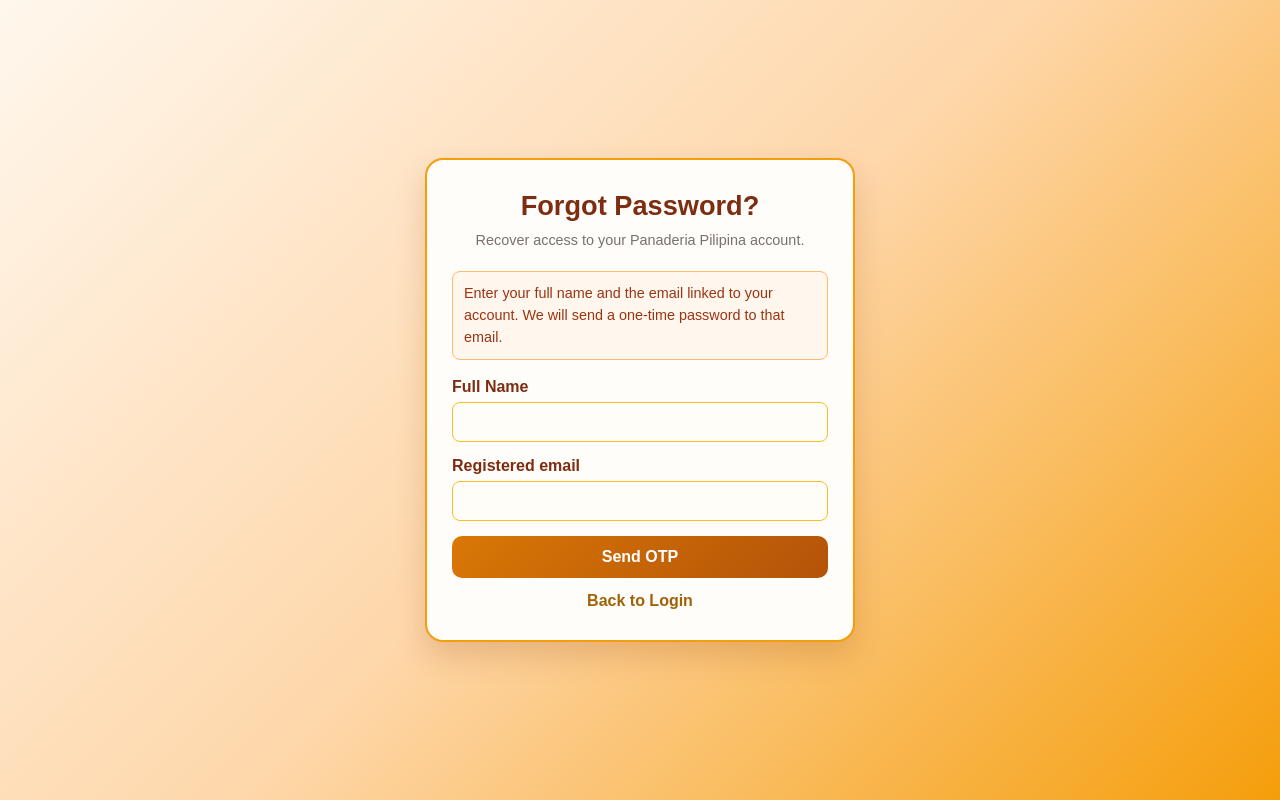
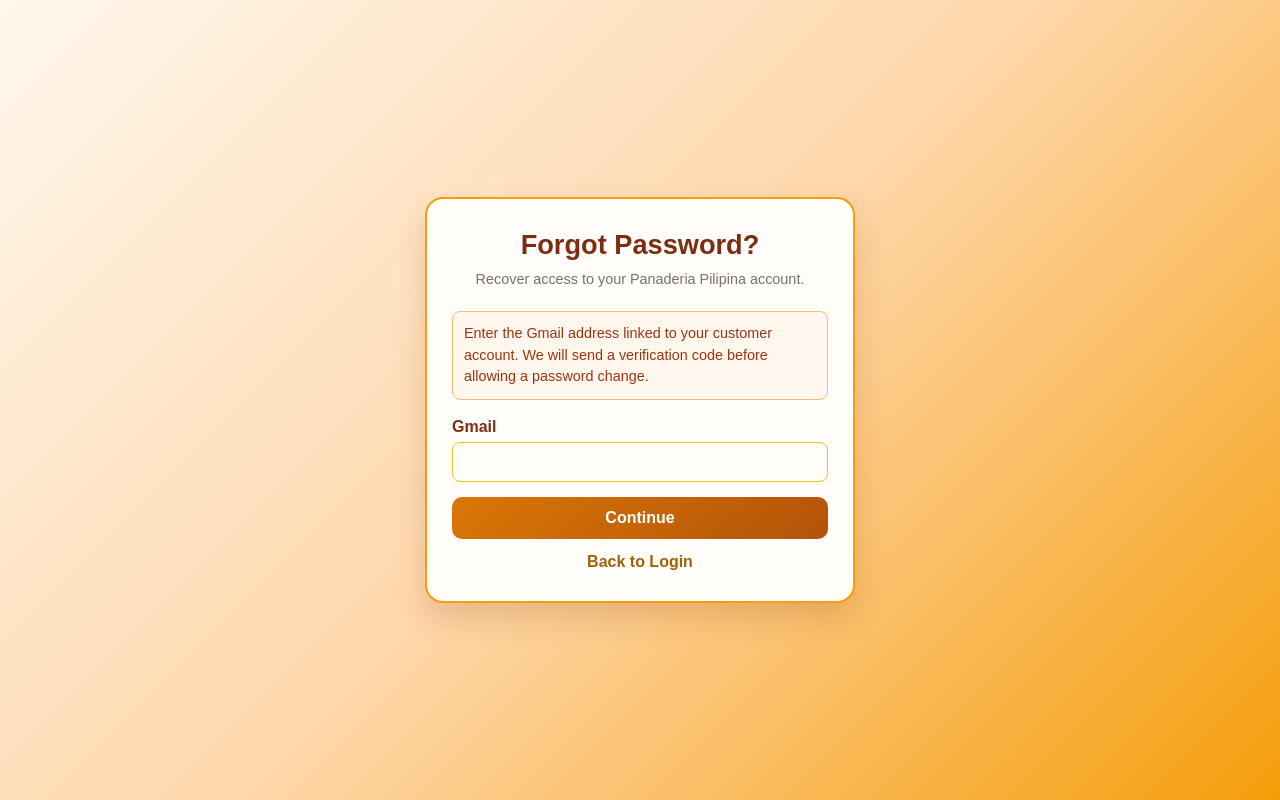
Before and after one commit to toycoshielo23-dotcom/panaderia-pilipina, a PHP site: the page made by login form/forgot_password.php in a window 1280 px wide. Run offline with PHP 8.4, Linux system fonts and the light colour scheme.

Commit message:
Separate account creation and password reset steps
Co-authored-by: Copilot <223556219+Copilot@users.noreply.github.com>

```diff
--- a/Project/admin dashboard/admin_dashboard.php
+++ b/Project/admin dashboard/admin_dashboard.php
@@ -2,7 +2,7 @@
 session_start();
 
 if (!isset($_SESSION['role']) || $_SESSION['role'] !== 'admin') {
-    header('Location: ../../login%20form/index.php?error=Please+login+as+admin');
+    header('Location: ../../login%20form/login.php?error=Please+login+as+admin');
     exit();
 }
 
--- a/auth.php
+++ b/auth.php
@@ -6,14 +6,14 @@ require_once __DIR__ . '/app_config.php';
 if ($_SERVER['REQUEST_METHOD'] !== 'POST' || !isset($_POST['login'])) {
     $_SESSION = [];
     session_regenerate_id(true);
-    header('Location: /login%20form/index.php');
+    header('Location: /login%20form/login.php');
     exit();
 }
 
 // Simple per-session throttle to blunt online password guessing.
 require_once __DIR__ . '/login_guard.php';
 if (!loginGuardAllowsAttempt('login')) {
-    header('Location: /login%20form/index.php?error=' . rawurlencode('Too many attempts. Please try again in a few minutes.'));
+    header('Location: /login%20form/login.php?error=' . rawurlencode('Too many attempts. Please try again in a few minutes.'));
     exit();
 }
 
@@ -65,5 +65,5 @@ if ($validRole && in_array($role, ['', 'customer'], true) && appEnv('ENABLE_DEMO
 
 // Recorded AFTER clearing the session above, so $_SESSION = [] cannot wipe it.
 loginGuardRecordFailure('login');
-header('Location: /login%20form/index.php?error=Invalid+email+or+password');
+header('Location: /login%20form/login.php?error=Invalid+email+or+password');
 exit();
--- a/customer dashboard/customer_dashboard.php
+++ b/customer dashboard/customer_dashboard.php
@@ -2,7 +2,7 @@
 session_start();
 
 if (!isset($_SESSION['role']) || $_SESSION['role'] !== 'customer') {
-    header('Location: ../login%20form/index.php?error=Please+login+as+customer');
+    header('Location: ../login%20form/login.php?error=Please+login+as+customer');
     exit();
 }
 
--- a/login form/admin_login.php
+++ b/login form/admin_login.php
@@ -1,4 +1,4 @@
 <?php
 $query = $_SERVER['QUERY_STRING'] ?? '';
-header('Location: index.php' . ($query !== '' ? '?' . $query : ''));
+header('Location: login.php' . ($query !== '' ? '?' . $query : ''));
 exit();
--- a/login form/customer_login.php
+++ b/login form/customer_login.php
@@ -1,4 +1,4 @@
 <?php
 $query = $_SERVER['QUERY_STRING'] ?? '';
-header('Location: index.php' . ($query !== '' ? '?' . $query : ''));
+header('Location: login.php' . ($query !== '' ? '?' . $query : ''));
 exit();
--- a/login form/forgot_password.php
+++ b/login form/forgot_password.php
@@ -8,6 +8,11 @@ require_once __DIR__ . '/../account_store.php';
 
 $role = ($_GET['role'] ?? $_POST['role'] ?? 'customer') === 'admin' ? 'admin' : 'customer';
 $message = '';
+$resetStage = 'email';
+
+if (isset($_GET['restart'])) {
+    unset($_SESSION['reset_email'], $_SESSION['reset_otp'], $_SESSION['reset_expires'], $_SESSION['reset_attempts'], $_SESSION['reset_verified']);
+}
 
 if (!function_exists('generateOtp')) {
     function generateOtp(): string
@@ -39,7 +44,7 @@ if (!function_exists('smtpConfigValue')) {
             return $environmentValue;
         }
 
-        $configPath = dirname(__DIR__, 3) . '/.env';
+        $configPath = dirname(__DIR__) . '/.env';
         if (!is_file($configPath) || !is_readable($configPath)) {
             return $default;
         }
@@ -72,7 +77,7 @@ if (!function_exists('sendOtpEmail')) {
     {
         $username = smtpConfigValue('GMAIL_SMTP_USER');
         $password = preg_replace('/\s+/', '', smtpConfigValue('GMAIL_SMTP_PASS'));
-        $fromEmail = $username;
+        $fromEmail = smtpConfigValue('GMAIL_SMTP_FROM', $username);
         $fromName = smtpConfigValue('GMAIL_SMTP_FROM_NAME', 'Panaderia Pilipina');
 
         if ($username === '' || $password === '') {
@@ -128,70 +133,76 @@ if (!function_exists('sendOtpEmail')) {
     }
 }
 
-if (!function_exists('findCustomerByIdentity')) {
-    function findCustomerByIdentity(array $accounts, string $fullName, string $email): ?array
+if (!function_exists('clearPasswordResetState')) {
+    function clearPasswordResetState(): void
     {
-        foreach ($accounts as $account) {
-            $storedFullName = trim((string)($account['full_name'] ?? ''));
-            $storedUsername = trim((string)($account['username'] ?? ''));
-            $nameMatches = $storedFullName !== '' && strtolower($storedFullName) === strtolower($fullName);
-            $legacyUsernameMatches = $storedUsername !== '' && strtolower($storedUsername) === strtolower($fullName);
-            $emailMatches = strtolower((string)($account['email'] ?? '')) === strtolower($email);
-
-            if (($nameMatches || $legacyUsernameMatches) && $emailMatches) {
-                return $account;
-            }
-        }
-
-        return null;
+        unset($_SESSION['reset_email'], $_SESSION['reset_otp'], $_SESSION['reset_expires'], $_SESSION['reset_attempts'], $_SESSION['reset_verified']);
     }
 }
 
 if ($_SERVER['REQUEST_METHOD'] === 'POST' && $role === 'customer') {
-    $action = $_POST['action'] ?? 'send_otp';
-    $fullName = trim($_POST['full_name'] ?? '');
-    $email = strtolower(trim($_POST['email'] ?? ''));
+    $action = (string)($_POST['action'] ?? 'send_otp');
 
     if ($action === 'send_otp') {
-        if ($fullName === '' || $email === '') {
-            $message = 'Please enter your full name and registered email.';
+        $email = strtolower(trim((string)($_POST['email'] ?? '')));
+        if (!filter_var($email, FILTER_VALIDATE_EMAIL)) {
+            $message = 'Enter a valid Gmail address.';
         } else {
             $accounts = loadCustomerAccounts();
-            $customer = findCustomerByIdentity($accounts, $fullName, $email);
+            $accountExists = false;
+            foreach ($accounts as $account) {
+                if (strtolower((string)($account['email'] ?? '')) === $email) {
+                    $accountExists = true;
+                    break;
+                }
+            }
 
-            if ($customer === null) {
-                $message = 'We could not find a matching customer account with that full name and email.';
-            } else {
             $otp = generateOtp();
             $_SESSION['reset_email'] = $email;
-                $_SESSION['reset_full_name'] = $fullName;
             $_SESSION['reset_otp'] = $otp;
             $_SESSION['reset_expires'] = time() + 600;
+            $_SESSION['reset_attempts'] = 0;
+            $_SESSION['reset_verified'] = false;
 
-                $sent = sendOtpEmail($email, $otp);
-                if ($sent) {
-                    $message = 'An OTP has been sent to your registered email. Enter it below to continue.';
+            if ($accountExists && !sendOtpEmail($email, $otp)) {
+                clearPasswordResetState();
+                $message = 'Could not send the verification code. Configure Gmail SMTP to enable password reset.';
             } else {
-                    unset($_SESSION['reset_email'], $_SESSION['reset_full_name'], $_SESSION['reset_otp'], $_SESSION['reset_expires']);
-                    $message = 'OTP email could not be sent. Configure GMAIL_SMTP_USER and GMAIL_SMTP_PASS with your Gmail app password to enable real email OTP.';
+                header('Location: forgot_password.php?stage=otp');
+                exit();
             }
         }
-        }
-    } elseif ($action === 'verify_reset') {
+    } elseif ($action === 'verify_otp') {
         $otp = trim((string)($_POST['otp'] ?? ''));
-        $newPassword = $_POST['new_password'] ?? '';
-        $confirmPassword = $_POST['confirm_password'] ?? '';
-        $sessionEmail = $_SESSION['reset_email'] ?? '';
-        $sessionOtp = $_SESSION['reset_otp'] ?? '';
+        $sessionEmail = (string)($_SESSION['reset_email'] ?? '');
+        $sessionOtp = (string)($_SESSION['reset_otp'] ?? '');
         $expiresAt = (int)($_SESSION['reset_expires'] ?? 0);
 
         if ($sessionEmail === '' || $sessionOtp === '' || $expiresAt < time()) {
-            $_SESSION['reset_email'] = '';
-            $_SESSION['reset_otp'] = '';
-            $_SESSION['reset_expires'] = 0;
-            $message = 'Your OTP has expired. Please request a new one.';
-        } elseif ($otp !== $sessionOtp) {
+            clearPasswordResetState();
+            $message = 'Your verification code expired. Request a new one.';
+        } elseif ((int)($_SESSION['reset_attempts'] ?? 0) >= 5) {
+            clearPasswordResetState();
+            $message = 'Too many incorrect codes. Request a new one.';
+        } elseif (!hash_equals($sessionOtp, $otp)) {
+            $_SESSION['reset_attempts'] = (int)($_SESSION['reset_attempts'] ?? 0) + 1;
             $message = 'The OTP you entered is incorrect.';
+        } else {
+            session_regenerate_id(true);
+            $_SESSION['reset_verified'] = true;
+            unset($_SESSION['reset_otp'], $_SESSION['reset_attempts']);
+            header('Location: forgot_password.php?stage=password');
+            exit();
+        }
+    } elseif ($action === 'reset_password') {
+        $newPassword = (string)($_POST['new_password'] ?? '');
+        $confirmPassword = (string)($_POST['confirm_password'] ?? '');
+        $sessionEmail = (string)($_SESSION['reset_email'] ?? '');
+        $expiresAt = (int)($_SESSION['reset_expires'] ?? 0);
+
+        if ($sessionEmail === '' || empty($_SESSION['reset_verified']) || $expiresAt < time()) {
+            clearPasswordResetState();
+            $message = 'Verify your email again before changing your password.';
         } elseif (strlen($newPassword) < 8) {
             $message = 'Password must be at least 8 characters.';
         } elseif ($newPassword !== $confirmPassword) {
@@ -213,16 +224,24 @@ if ($_SERVER['REQUEST_METHOD'] === 'POST' && $role === 'customer') {
                 if (!saveCustomerAccounts($accounts)) {
                     $message = 'Could not update the password. Please try again.';
                 } else {
-                    $_SESSION['reset_email'] = '';
-                    $_SESSION['reset_full_name'] = '';
-                    $_SESSION['reset_otp'] = '';
-                    $_SESSION['reset_expires'] = 0;
-                    header('Location: customer_login.php?success=Password+reset.+Please+log+in+with+your+new+password.');
+                    clearPasswordResetState();
+                    header('Location: login.php?success=Password+reset.+Please+log+in+with+your+new+password.');
                     exit();
                 }
             }
         }
     }
+}
+
+$resetExpires = (int)($_SESSION['reset_expires'] ?? 0);
+if ($resetExpires > 0 && $resetExpires < time()) {
+    clearPasswordResetState();
+    $message = 'Your verification code expired. Request a new one.';
+}
+if (!empty($_SESSION['reset_verified']) && $resetExpires >= time()) {
+    $resetStage = 'password';
+} elseif (!empty($_SESSION['reset_email']) && !empty($_SESSION['reset_otp']) && $resetExpires >= time()) {
+    $resetStage = 'otp';
 }
 ?>
 <!DOCTYPE html>
@@ -250,9 +269,8 @@ if ($_SERVER['REQUEST_METHOD'] === 'POST' && $role === 'customer') {
         .password-visibility svg { width: 20px; height: 20px; fill: none; stroke: currentColor; stroke-width: 1.8; stroke-linecap: round; stroke-linejoin: round; }
         .password-visibility svg[hidden] { display: none; }
         .message { margin-bottom: 15px; padding: 10px; border-radius: 8px; background: #ecfdf5; color: #166534; border: 1px solid #bbf7d0; font-size: 14px; }
+        .message.error { background: #fff7ed; color: #c2410c; border-color: #fdba74; }
         .link { display: block; margin-top: 14px; text-align: center; color: #a16207; text-decoration: none; font-weight: 600; }
-        .muted { font-size: 0.8rem; color: #7c2d12; margin-top: 8px; }
-        .demo-code { font-weight: 700; letter-spacing: 0.12em; }
     </style>
 </head>
 <body>
@@ -261,32 +279,40 @@ if ($_SERVER['REQUEST_METHOD'] === 'POST' && $role === 'customer') {
         <p class="subtitle">Recover access to your Panaderia Pilipina account.</p>
         <?php if ($role === 'admin'): ?>
             <p class="notice">Admin password recovery is restricted. Contact the site administrator to restore admin access.</p>
-            <a class="link" href="index.php">Back to Login</a>
+            <a class="link" href="login.php">Back to Login</a>
         <?php else: ?>
-            <?php if ($message !== ''): ?><div class="message"><?php echo htmlspecialchars($message); ?></div><?php endif; ?>
+            <?php if ($message !== ''): ?><div class="message error" role="alert"><?php echo htmlspecialchars($message, ENT_QUOTES, 'UTF-8'); ?></div><?php endif; ?>
 
-            <?php if (empty($_SESSION['reset_email'])): ?>
-                <p class="notice">Enter your full name and the email linked to your account. We will send a one-time password to that email.</p>
+            <?php if ($resetStage === 'email'): ?>
+                <p class="notice">Enter the Gmail address linked to your customer account. We will send a verification code before allowing a password change.</p>
                 <form method="POST">
                     <input type="hidden" name="role" value="customer">
                     <input type="hidden" name="action" value="send_otp">
-                    <div class="field"><label for="full_name">Full Name</label><input id="full_name" name="full_name" required autocomplete="name"></div>
-                    <div class="field"><label for="email">Registered email</label><input id="email" type="email" name="email" required autocomplete="email"></div>
-                    <button type="submit">Send OTP</button>
+                    <div class="field"><label for="email">Gmail</label><input id="email" type="email" name="email" required autocomplete="email"></div>
+                    <button type="submit">Continue</button>
                 </form>
             <?php else: ?>
-                <p class="notice">OTP sent to <?php echo htmlspecialchars($_SESSION['reset_email']); ?></p>
+                <?php if ($resetStage === 'otp'): ?>
+                    <p class="notice">If a customer account matches this email, a verification code has been sent. Enter the code to continue.</p>
+                <?php else: ?>
+                    <p class="notice">Your email is verified. Choose a new password.</p>
+                <?php endif; ?>
                 <form method="POST">
                     <input type="hidden" name="role" value="customer">
-                    <input type="hidden" name="action" value="verify_reset">
+                    <input type="hidden" name="action" value="<?php echo $resetStage === 'otp' ? 'verify_otp' : 'reset_password'; ?>">
+                    <?php if ($resetStage === 'otp'): ?>
                     <div class="field"><label for="otp">OTP Code</label><input id="otp" name="otp" required inputmode="numeric" pattern="[0-9]{6}" maxlength="6" autocomplete="one-time-code"></div>
+                    <?php else: ?>
                     <div class="field"><label for="new_password">New password</label><div class="password-input-wrap"><input id="new_password" type="password" name="new_password" required minlength="8" autocomplete="new-password"><button class="password-visibility" type="button" data-target="new_password" aria-label="Show password" title="Show password"><svg id="eye_open_new" viewBox="0 0 24 24" aria-hidden="true"><path d="M2 12s3.6-7 10-7 10 7 10 7-3.6 7-10 7S2 12 2 12Z"></path><circle cx="12" cy="12" r="3"></circle></svg><svg id="eye_closed_new" viewBox="0 0 24 24" aria-hidden="true" hidden><path d="m3 3 18 18"></path><path d="M10.6 5.1A10.8 10.8 0 0 1 12 5c6.4 0 10 7 10 7a14.8 14.8 0 0 1-3.1 3.8M6.2 6.2C3.5 8 2 12 2 12s3.6 7 10 7c1.4 0 2.7-.3 3.8-.8"></path><path d="M9.9 9.9a3 3 0 0 0 4.2 4.2"></path></svg></button></div></div>
                     <div class="field"><label for="confirm_password">Confirm new password</label><div class="password-input-wrap"><input id="confirm_password" type="password" name="confirm_password" required minlength="8" autocomplete="new-password"><button class="password-visibility" type="button" data-target="confirm_password" aria-label="Show password" title="Show password"><svg id="eye_open_confirm" viewBox="0 0 24 24" aria-hidden="true"><path d="M2 12s3.6-7 10-7 10 7 10 7-3.6 7-10 7S2 12 2 12Z"></path><circle cx="12" cy="12" r="3"></circle></svg><svg id="eye_closed_confirm" viewBox="0 0 24 24" aria-hidden="true" hidden><path d="m3 3 18 18"></path><path d="M10.6 5.1A10.8 10.8 0 0 1 12 5c6.4 0 10 7 10 7a14.8 14.8 0 0 1-3.1 3.8M6.2 6.2C3.5 8 2 12 2 12s3.6 7 10 7c1.4 0 2.7-.3 3.8-.8"></path><path d="M9.9 9.9a3 3 0 0 0 4.2 4.2"></path></svg></button></div></div>
-                    <button type="submit">Reset Password</button>
+                    <?php endif; ?>
+                    <button type="submit"><?php echo $resetStage === 'otp' ? 'Verify Code' : 'Change Password'; ?></button>
                 </form>
-                <a class="link" href="forgot_password.php?role=customer">Request a new OTP</a>
+                <?php if ($resetStage === 'otp'): ?>
+                    <a class="link" href="forgot_password.php?restart=1">Use a different Gmail</a>
                 <?php endif; ?>
-            <a class="link" href="index.php">Back to Login</a>
+            <?php endif; ?>
+            <a class="link" href="login.php">Back to Login</a>
         <?php endif; ?>
     </main>
     <script>
```
Also changed, not shown: login form/index.php (+60 -85 lines), login form/login.php (added, +117 -0 lines), login form/signup.php (+7 -5 lines), README.md. Lines whose indentation alone changed are shown as unchanged.
